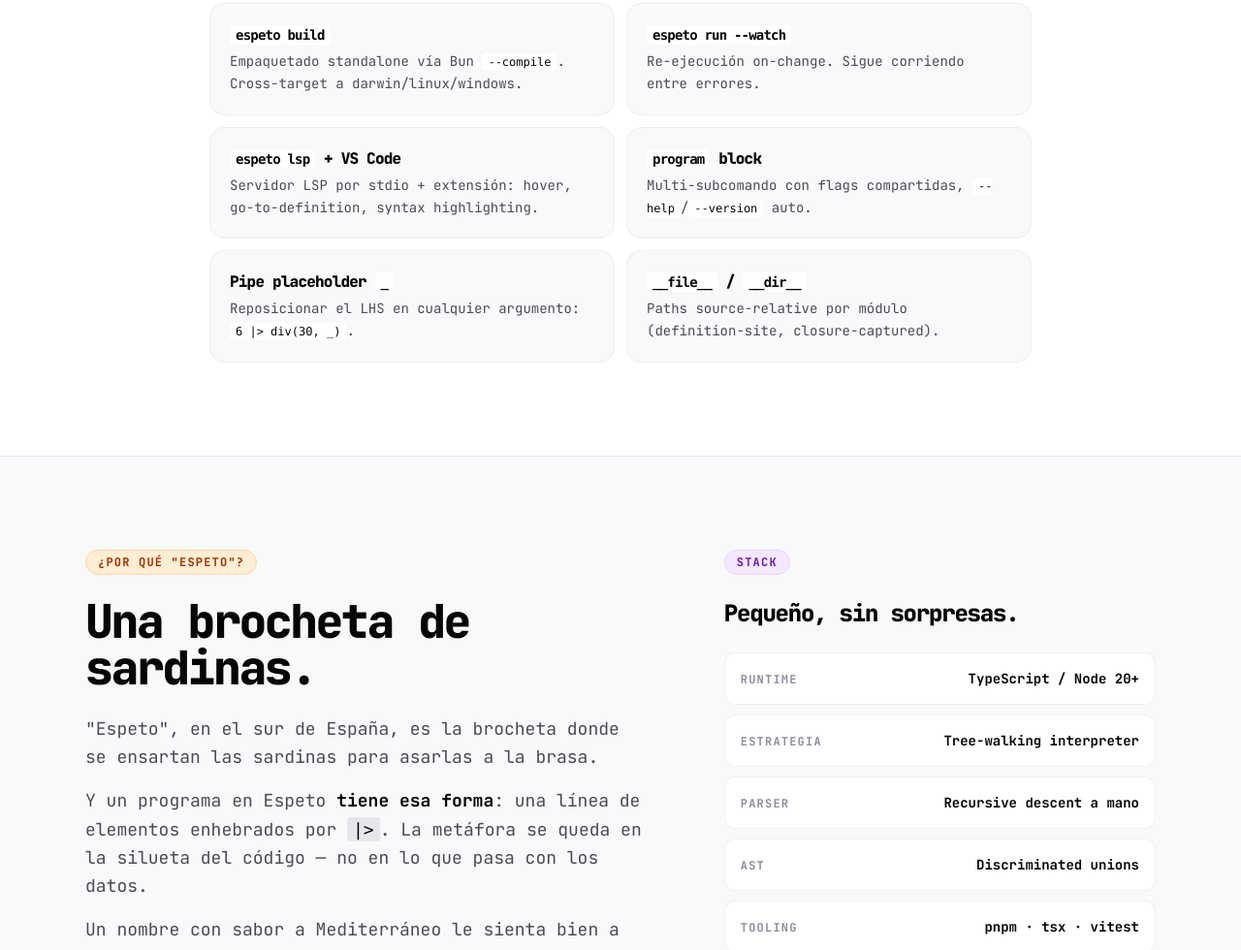
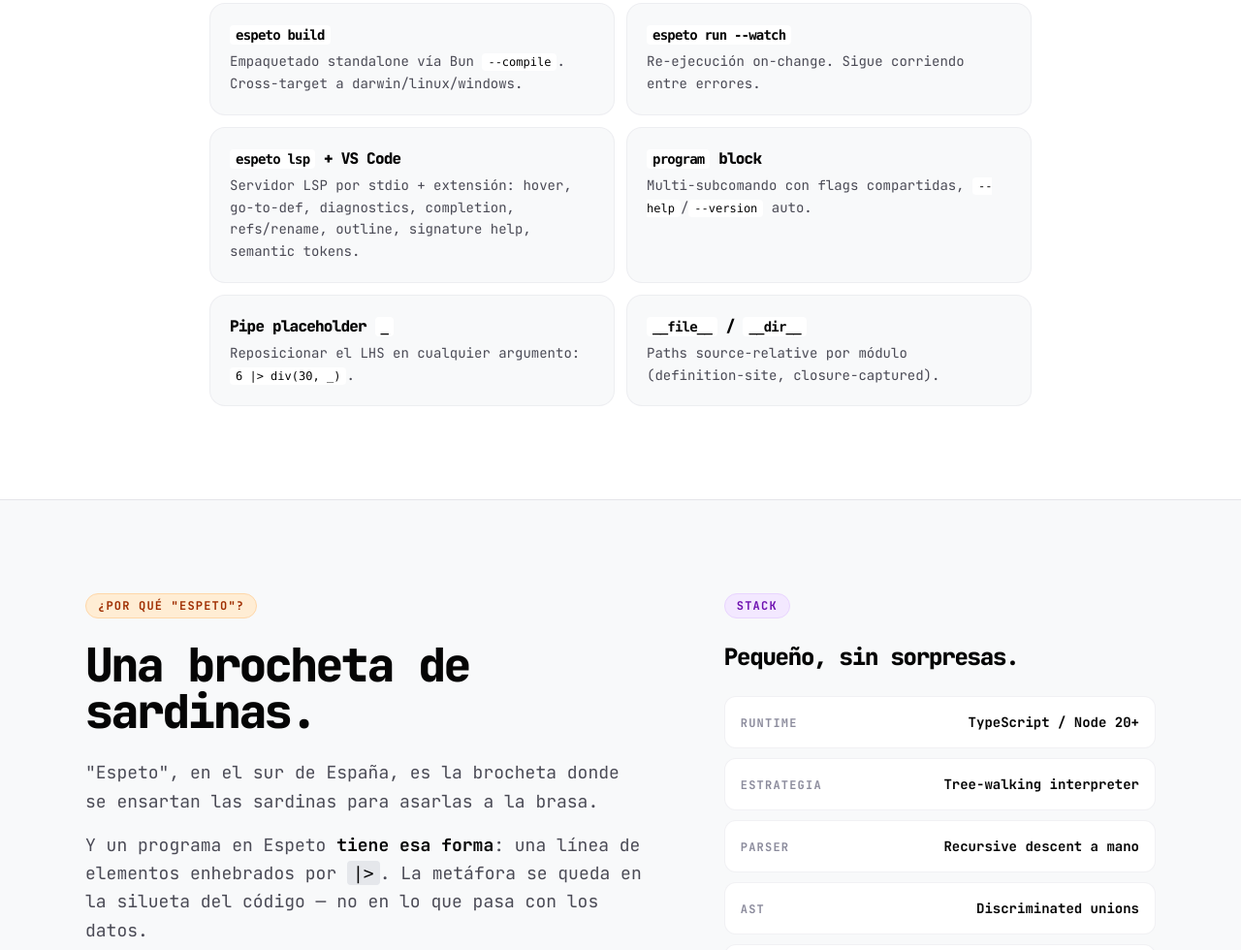
Before and after one commit to FrancisVega/espeto, a website: page web/index.html in a window 1280 px wide. Shown: the part 6489-7469 px from the top of the page at 97% size. Drawn offline with nearby package versions, Linux system fonts and the light colour scheme.

Commit message:
docs(lsp): list the full provider suite in README and landing
The previous copy only mentioned hover and go-to-definition. Now
reflects diagnostics, completion, references/rename, outline,
folding, signature help, and semantic tokens.

```diff
--- a/web/index.html
+++ b/web/index.html
@@ -837,7 +837,7 @@ data |> map(.email) |> print</code></pre>
         </div>
         <div class="p-5 bg-surface rounded-2xl border border-border/50">
           <h4 class="text-base mb-1"><code class="bg-white text-text-primary px-1.5 py-0.5 rounded text-sm">espeto lsp</code> + VS Code</h4>
-          <p class="text-text-secondary text-sm leading-relaxed">Servidor LSP por stdio + extensión: hover, go-to-definition, syntax highlighting.</p>
+          <p class="text-text-secondary text-sm leading-relaxed">Servidor LSP por stdio + extensión: hover, go-to-def, diagnostics, completion, refs/rename, outline, signature help, semantic tokens.</p>
         </div>
         <div class="p-5 bg-surface rounded-2xl border border-border/50">
           <h4 class="text-base mb-1"><code class="bg-white text-text-primary px-1.5 py-0.5 rounded text-sm">program</code> block</h4>
```
Also changed, not shown: README.md.
